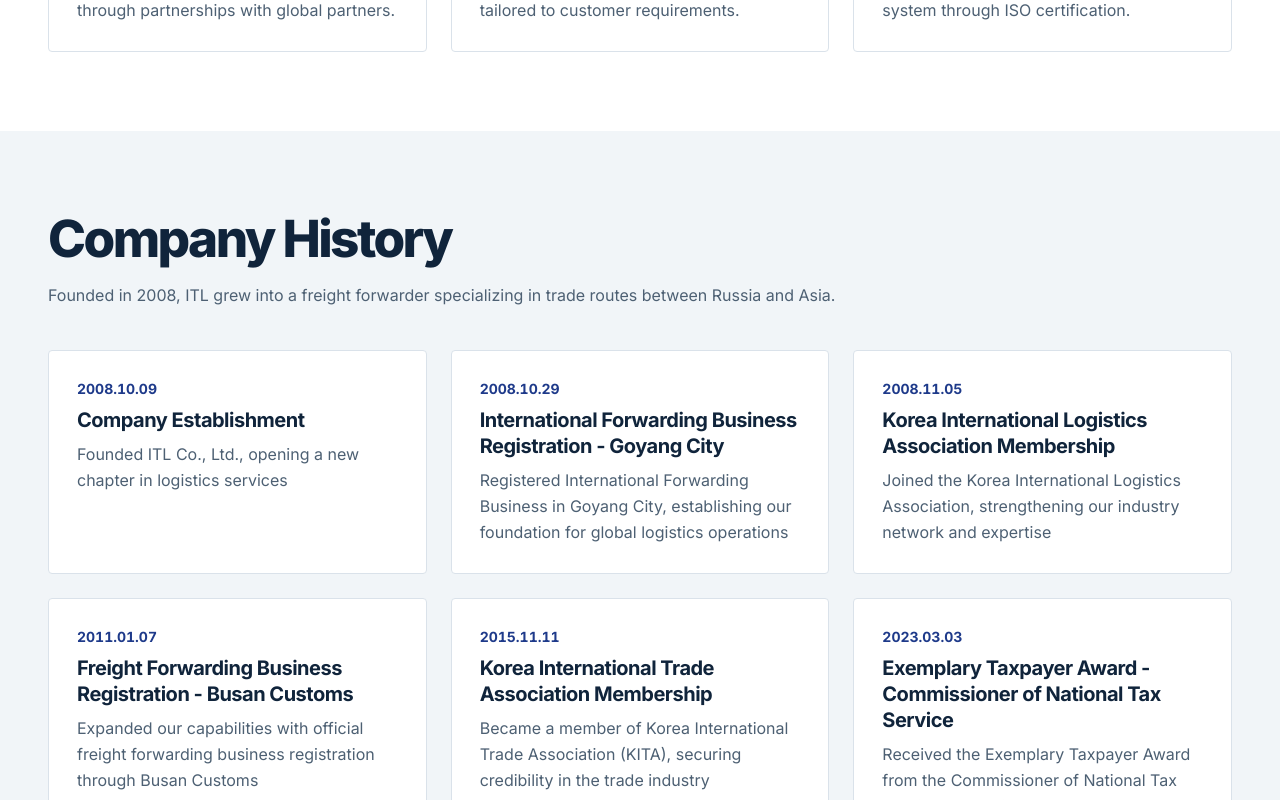
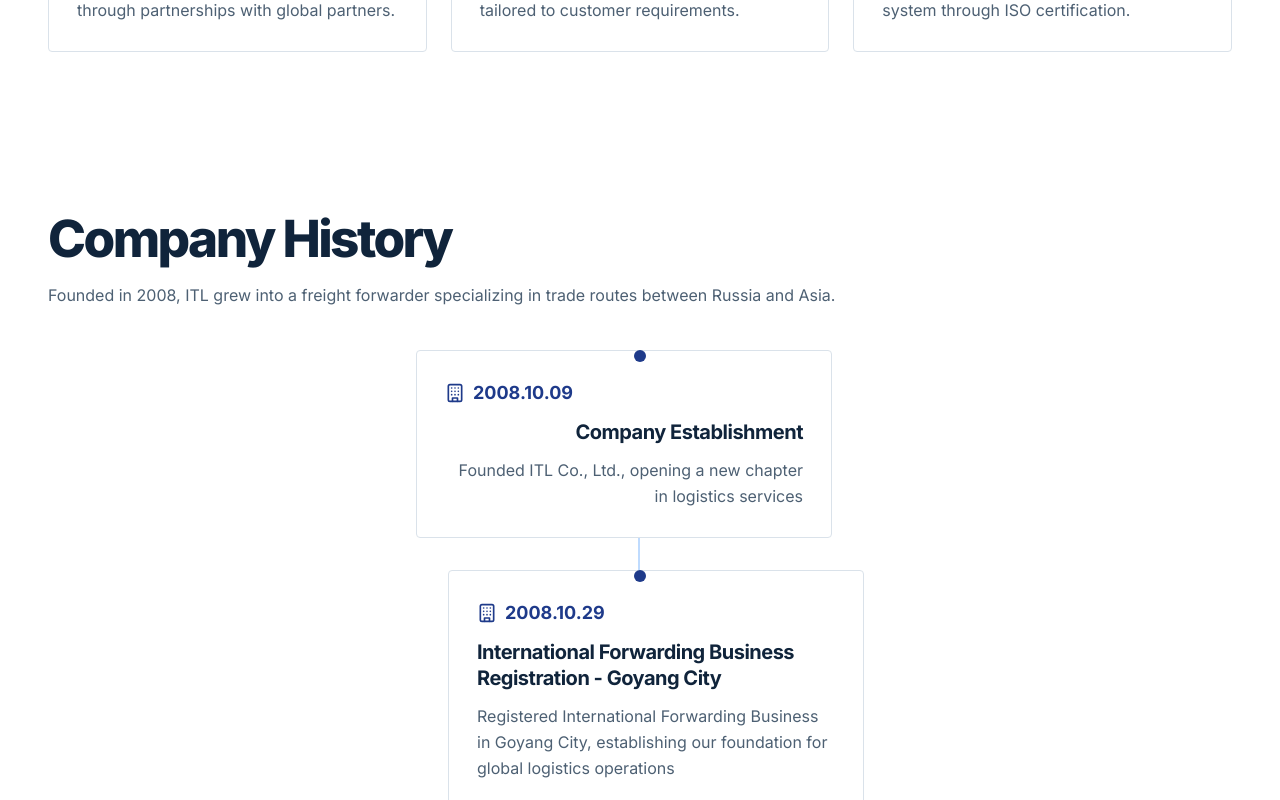
Before and after one commit to hyeoption/itl, a Next.js app: page /about/why-hwarang in a window 1280 px wide. Shown: the part 1080-1880 px from the top of the page. Built offline with nearby package versions, Linux system fonts and the light colour scheme.

Commit message:
Restore the original company history timeline design

```diff
--- a/app/company-history.tsx
+++ b/app/company-history.tsx
@@ -1,3 +1,5 @@
+import { Building } from "lucide-react";
+
 const history = {
   en: {
     title: "Company History",
@@ -77,24 +79,35 @@ export default function CompanyHistory({ locale }: { locale: keyof typeof histor
   const content = history[locale];
 
   return (
-    <section id="history" className="itl-section itl-section-tint scroll-mt-24" aria-labelledby="history-title">
+    <section id="history" className="itl-section scroll-mt-24" aria-labelledby="history-title">
       <div className="itl-wrap">
         <div className="itl-section-heading">
           <h2 id="history-title" className="mb-4">{content.title}</h2>
           <p className="itl-muted">{content.intro}</p>
         </div>
-        <ol className="grid md:grid-cols-2 lg:grid-cols-3 itl-grid-gap">
-          {content.timelineItems.map(({ date, title, description }) => (
-            <li key={date} className="itl-card">
-              <time dateTime={date.replace(/\./g, "-")} className="mb-2 block text-sm font-bold tabular-nums text-blue-900">
+        <div className="relative mx-auto max-w-4xl">
+          <div aria-hidden="true" className="absolute left-4 top-0 bottom-0 w-0.5 bg-blue-200 md:left-1/2 md:-translate-x-0.5" />
+          <ol className="space-y-8">
+            {content.timelineItems.map(({ date, title, description }, index) => (
+              <li key={date} className="relative flex items-start md:justify-center">
+                <div aria-hidden="true" className="absolute left-4 h-3 w-3 rounded-full bg-blue-900 md:left-1/2 md:-translate-x-1.5" />
+                <div className={`ml-10 md:ml-0 md:w-1/2 ${index % 2 === 0 ? "md:pr-8 md:text-right" : "md:pl-8"}`}>
+                  <div className="itl-card">
+                    <div className="mb-3 flex items-center gap-2">
+                      <Building aria-hidden="true" className="h-5 w-5 text-blue-900" />
+                      <time dateTime={date.replace(/\./g, "-")} className="text-lg font-bold text-blue-900">
                         {date}
                       </time>
-              <h3 className="mb-2">{title}</h3>
+                    </div>
+                    <h3 className="mb-3">{title}</h3>
                     <p className="itl-muted">{description}</p>
+                  </div>
+                </div>
               </li>
             ))}
           </ol>
         </div>
+      </div>
     </section>
   );
 }
```
Lines whose indentation alone changed are shown as unchanged.
